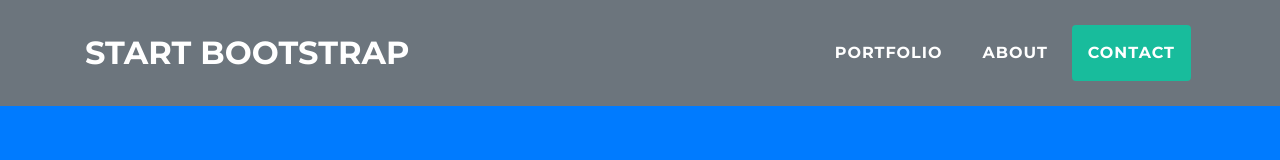
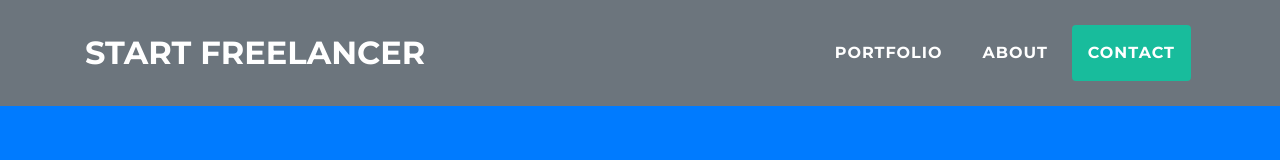
Before and after one commit to sharkchow/Freelancer, a website with bundled scripts: page index.html in a window 1280 px wide. Shown: the top 160 px of the page. Built offline with nearby package versions, Linux system fonts and the light colour scheme.

Commit message:
starttitle commit

```diff
--- a/index.html
+++ b/index.html
@@ -31,7 +31,7 @@
     <!-- Navigation -->
     <nav class="navbar navbar-expand-lg bg-secondary fixed-top text-uppercase" id="mainNav">
       <div class="container">
-        <a class="navbar-brand js-scroll-trigger" href="#page-top">Start Bootstrap</a>
+        <a class="navbar-brand js-scroll-trigger" href="#page-top">Start Freelancer</a>
         <button class="navbar-toggler navbar-toggler-right text-uppercase bg-primary text-white rounded" type="button" data-toggle="collapse" data-target="#navbarResponsive" aria-controls="navbarResponsive" aria-expanded="false" aria-label="Toggle navigation">
           Menu
           <i class="fa fa-bars"></i>
```
